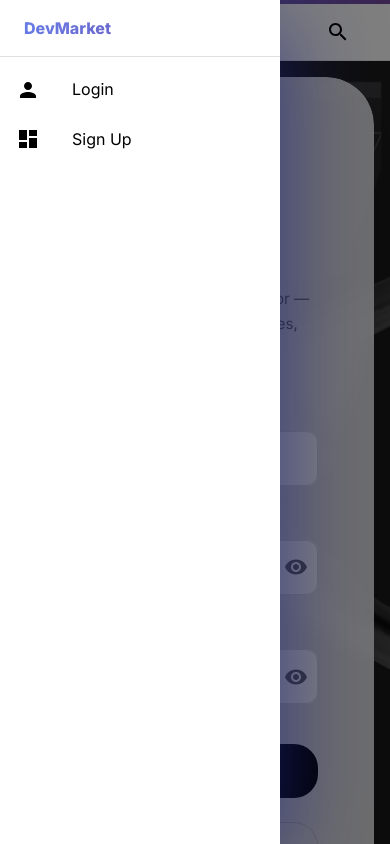
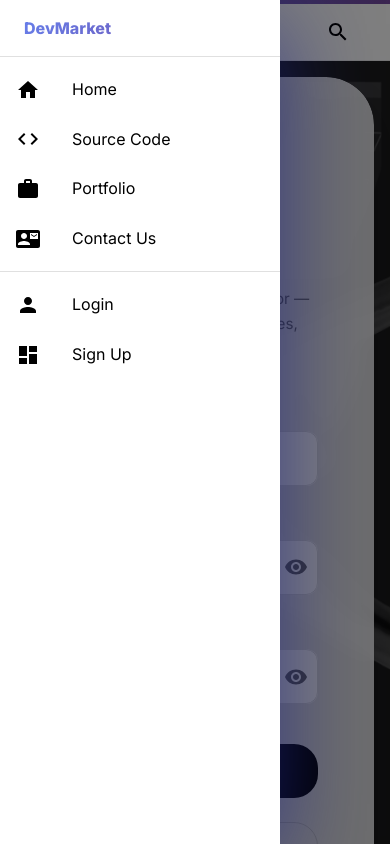
Before and after one commit to Crypto1181/developer-market-hub, a React (Create React App) app: page /signup in a window 390 px wide. Both pictures are taken after a click on the button 40 px from the left and 32 px from the top of the page. Shown: the top 844 px of the page. Built offline with nearby package versions, Linux system fonts and the light colour scheme.

Commit message:
Add navigation links to mobile drawer menu (Home, Source Code, Portfolio, Contact Us)

```diff
--- a/src/components/Navbar.js
+++ b/src/components/Navbar.js
@@ -30,6 +30,9 @@ import {
     Logout,
     Dashboard,
     Info,
+    Code,
+    Work,
+    ContactMail,
 } from '@mui/icons-material';
 import { CartContext } from '../context/CartContext';
 import { AuthContext } from '../context/AuthContext';
@@ -80,6 +83,25 @@ const Navbar = () => {
             </Box>
             <Divider />
             <List>
+                {/* Navigation Links */}
+                <ListItem button onClick={() => { navigate('/'); handleDrawerToggle(); }}>
+                    <ListItemIcon><Home sx={{ color: '#000' }} /></ListItemIcon>
+                    <ListItemText primary="Home" primaryTypographyProps={{ color: '#000' }} />
+                </ListItem>
+                <ListItem button onClick={() => { navigate('/source-code'); handleDrawerToggle(); }}>
+                    <ListItemIcon><Code sx={{ color: '#000' }} /></ListItemIcon>
+                    <ListItemText primary="Source Code" primaryTypographyProps={{ color: '#000' }} />
+                </ListItem>
+                <ListItem button onClick={() => { navigate('/portfolio'); handleDrawerToggle(); }}>
+                    <ListItemIcon><Work sx={{ color: '#000' }} /></ListItemIcon>
+                    <ListItemText primary="Portfolio" primaryTypographyProps={{ color: '#000' }} />
+                </ListItem>
+                <ListItem button onClick={() => { navigate('/contact'); handleDrawerToggle(); }}>
+                    <ListItemIcon><ContactMail sx={{ color: '#000' }} /></ListItemIcon>
+                    <ListItemText primary="Contact Us" primaryTypographyProps={{ color: '#000' }} />
+                </ListItem>
+                <Divider sx={{ my: 1 }} />
+
                 {isAuthenticated ? (
                     <>
                         <ListItem>
@@ -97,10 +119,6 @@ const Navbar = () => {
                             />
                         </ListItem>
                         <Divider sx={{ my: 1 }} />
-                        <ListItem button onClick={() => { navigate('/'); handleDrawerToggle(); }}>
-                            <ListItemIcon><Home sx={{ color: '#000' }} /></ListItemIcon>
-                            <ListItemText primary="Home" primaryTypographyProps={{ color: '#000' }} />
-                        </ListItem>
                         <ListItem button onClick={() => { navigate('/cart'); handleDrawerToggle(); }}>
                             <ListItemIcon>
                                 <Badge badgeContent={cartCount} color="error">
```
